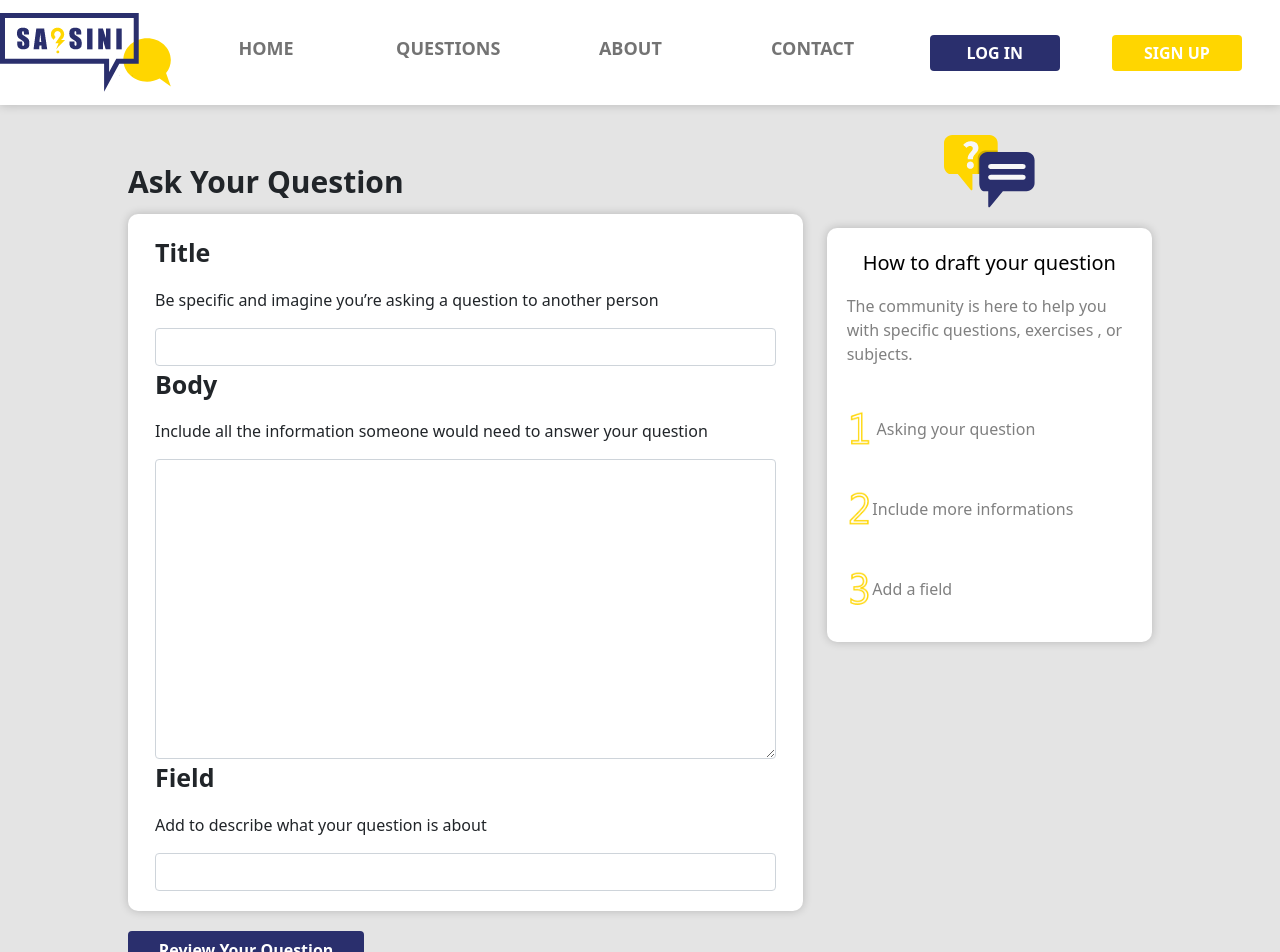
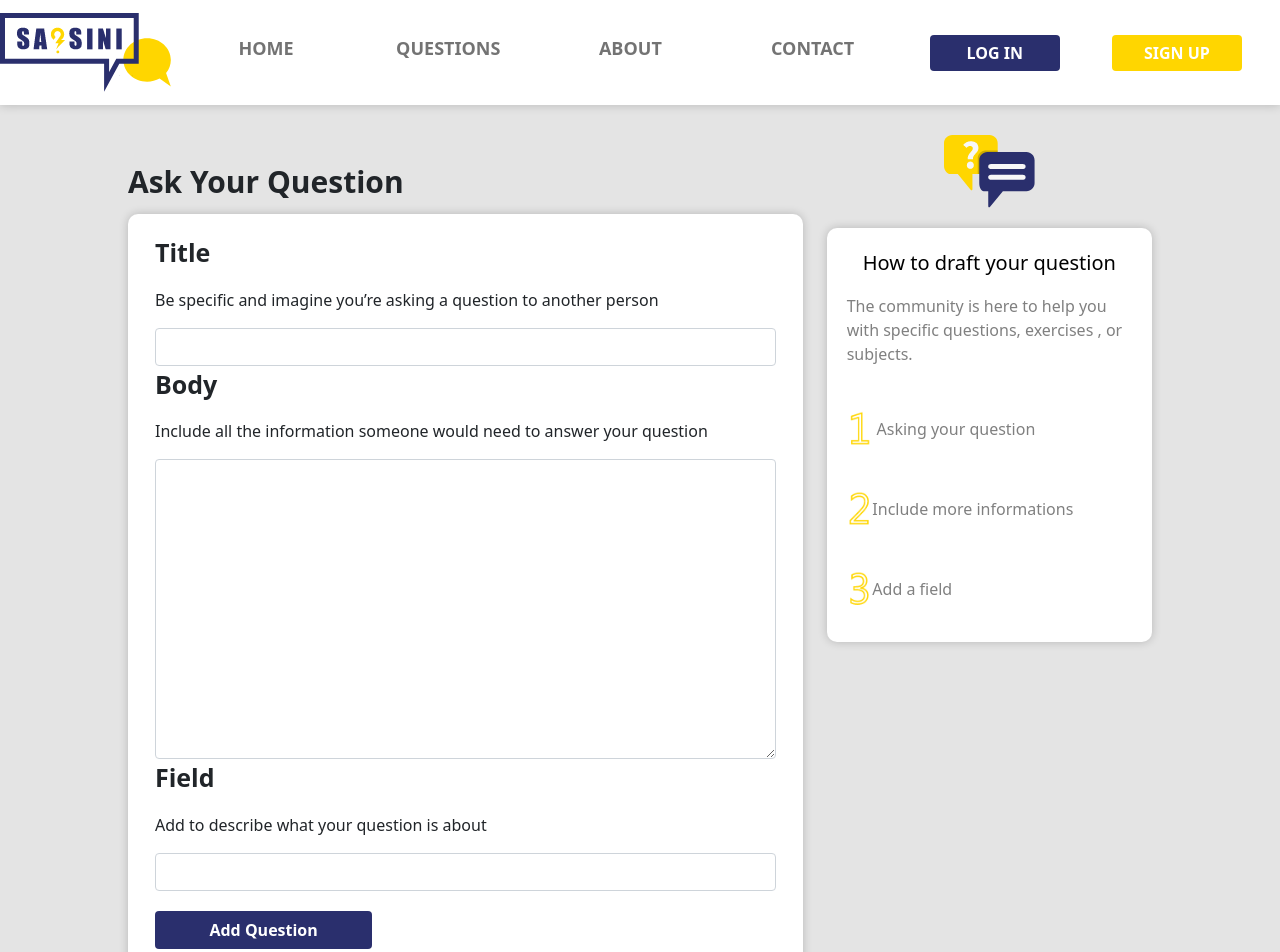
Before and after one commit to ouaelesi/ALMORAFIK, a Next.js app in the folder client/sa9sinii/: page /askQuestion in a window 1280 px wide. Shown: the top 952 px of the page. Built offline with nearby package versions, Linux system fonts and the light colour scheme.

Commit message:
add: handle change of the create question form

```diff
--- a/client/sa9sinii/next.config.js
+++ b/client/sa9sinii/next.config.js
@@ -2,6 +2,6 @@ module.exports = {
   reactStrictMode: true,
   env: {
     PORT:4000 ,
-    MONGO_URI:"mongodb+srv://ouaelSahbi:esi123aze123aze@cluster0.swcln.mongodb.net/myFirstDatabase?retryWrites=true&w=majority"
+    MONGO_URI:"mongodb+srv://ouaelSahbi:esi123aze123aze@cluster0.swcln.mongodb.net/myFirstDatabase?retryWrites=true&w=majority&ssl=true"
 }
 }
--- a/client/sa9sinii/partials/QuestionBody.js
+++ b/client/sa9sinii/partials/QuestionBody.js
@@ -1,18 +1,45 @@
-import React, { Component } from "react";
-import {FormGroup,Input} from 'reactstrap'
+import React, { useEffect, useState } from "react";
+import { FormGroup, Input, Spinner } from "reactstrap";
 
-class QuestionBody extends Component {
-  render() {
+const QuestionBody = () => {
+  // State
+  const [form, setForm] = useState({ question: "" });
+  const [isSubmiting, setIsSubmiting] = useState(false);
+  //
+  useEffect(() => {
+  }, [isSubmiting]);
+  //handle chnages & submit
+  const handleSubmit = (e) => {
+    e.preventDefault();
+    setIsSubmiting(true);
+  };
+  const handleChange = (e) => {
+    setForm({
+      ...form,
+      [e.target.name]: e.target.value,
+    });
+  };
   return (
+    <div>
+      {isSubmiting ? (
+        <Spinner />
+      ) : (
         <div>
           <div className="ASKYOURQUES">Ask Your Question</div>
           <div className="QuestionBody">
-          <FormGroup>
+            <form onSubmit={handleSubmit}>
               <p className="QuestionTitle">Title</p>
               <p className="QuestionEXP">
-              Be specific and imagine you’re asking a question to another person
+                Be specific and imagine you’re asking a question to another
+                person
               </p>
-            <Input type="text" name="QuestionTitle" id="QuestionTitle"></Input>
+
+              <Input
+                type="text"
+                name="QuestionTitle"
+                id="QuestionTitle"
+                onChange={handleChange}
+              ></Input>
 
               <p className="QuestionTitle">Body</p>
               <p className="QuestionEXP">
@@ -21,22 +48,30 @@ class QuestionBody extends Component {
               </p>
               <textarea
                 className="form-control Question_text"
-              name="QuestionTitle"
-              id="QuestionTitle "
+                name="question"
+                id="question"
                 rows="6"
+                onChange={handleChange}
               ></textarea>
 
               <p className="QuestionTitle">Field</p>
               <p className="QuestionEXP">
                 Add to describe what your question is about
               </p>
-            <Input type="text" name="QuestionTitle" id="QuestionTitle"></Input>
-          </FormGroup>
+              <Input
+                type="text"
+                name="QuestionTitle"
+                id="QuestionTitle"
+              ></Input>
+              <button className="btn review_btn" type="submit">
+                Add Question
+              </button>
+            </form>
           </div>
-        <button className="btn review_btn">Review Your Question</button>
+        </div>
+      )}
     </div>
   );
-  }
-}
+};
 
 export default QuestionBody;
--- a/client/sa9sinii/partials/QuestionsMenu.js
+++ b/client/sa9sinii/partials/QuestionsMenu.js
@@ -9,7 +9,7 @@ class QuestionsMenu extends Component{
           <div className="form-group align-middle "> <input className="form-control search-form" placeholder="search" ></input></div>
           <Row >
               <div className="col-6 font-weight-bold ask_text align-items-center" >All Questions</div>
-              <div className="col-5 ml-auto" > <a href="/AskQuestion"><button className="btn btn-light ask_btn">Ask Your Question</button></a>  </div>
+              <div className="col-5 ml-auto" > <a href="/askQuestion"><button className="btn btn-light ask_btn">Ask Your Question</button></a>  </div>
           </Row>
          <div class="btn-group fields" role="group" aria-label="Basic example">
  <button type="button" class="btn btn-secondary">RECENT QUESTIONS</button>
```
Lines whose indentation alone changed are shown as unchanged.
